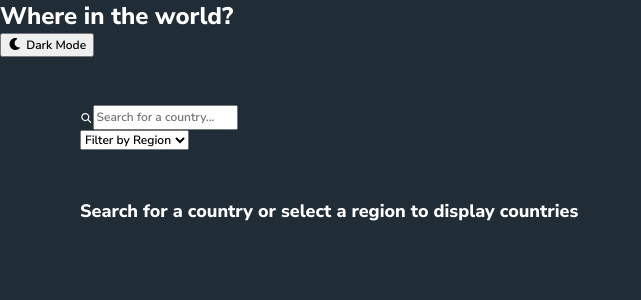
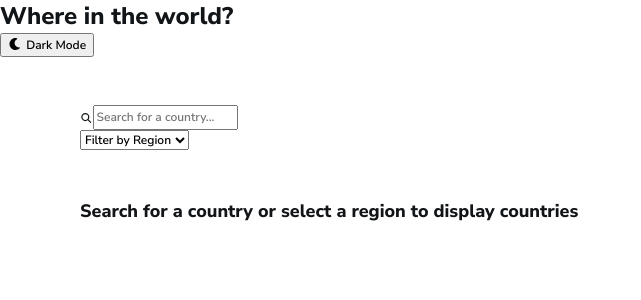
Before and after one commit to ChrisFloresM/Rest-Countries, a React (Vite) app: page / in a window 1280 px wide. Shown: the top 300 px of the page, without its empty margins (0-641 px from the left). Built offline with nearby package versions, Linux system fonts and the light colour scheme.

Commit message:
Adding theme change feature with local storage

```diff
--- a/index.html
+++ b/index.html
@@ -1,5 +1,5 @@
 <!doctype html>
-<html lang="en" data-theme="dark">
+<html lang="en" data-theme="light>">
   <head>
     <meta charset="UTF-8" />
     <link rel="icon" type="image/svg+xml" href="/vite.svg" />
--- a/src/components/Header/ButtonTheme.jsx
+++ b/src/components/Header/ButtonTheme.jsx
@@ -1,16 +1,44 @@
-import {useState} from "react";
+import {useState, useEffect} from "react";
 import styles from './ButtonTheme.module.css'
 
 import { FontAwesomeIcon } from '@fortawesome/react-fontawesome'
 import {faMoon} from "@fortawesome/free-solid-svg-icons";
+import {faSun} from "@fortawesome/free-solid-svg-icons";
 
 export default function ButtonTheme() {
-	const [theme, setTheme] = useState('light');
+	const [theme, setTheme] = useState(getFromLocalStorage);
 	const oppositeTheme = theme === 'light' ? 'Dark' : 'Light';
 
+	const icons = {
+		'Dark': faMoon,
+		'Light': faSun,
+	}
+
+	function handleThemeChange() {
+		setTheme(theme => theme === 'light' ? 'dark' : 'light');
+	}
+
+	useEffect(function() {
+		document.documentElement.dataset.theme = theme;
+		setToLocalStorage("theme", theme);
+	}, [theme]);
+
 	return (
-		<button type="buttom" role="Theme change button" className={`text-6 ${styles.themeChangeButton}`}>
-			<span><FontAwesomeIcon icon={faMoon} /> {`${oppositeTheme} Mode`}</span>
+		<button type="buttom" role="Theme change button" className={`text-6 ${styles.themeChangeButton}`} onClick={handleThemeChange}>
+			<span><FontAwesomeIcon icon={icons[oppositeTheme]} /> {`${oppositeTheme} Mode`}</span>
 		</button>
 	);
 }
+
+/* Local storage functions */
+function setToLocalStorage(key, item) {
+	try {
+		localStorage.setItem(key, item);
+	} catch(e) {
+		console.log(`Error saving to local storage: ${e.message}`);
+	}
+}
+
+function getFromLocalStorage() {
+	return localStorage.getItem("theme") || "light";
+}
```
